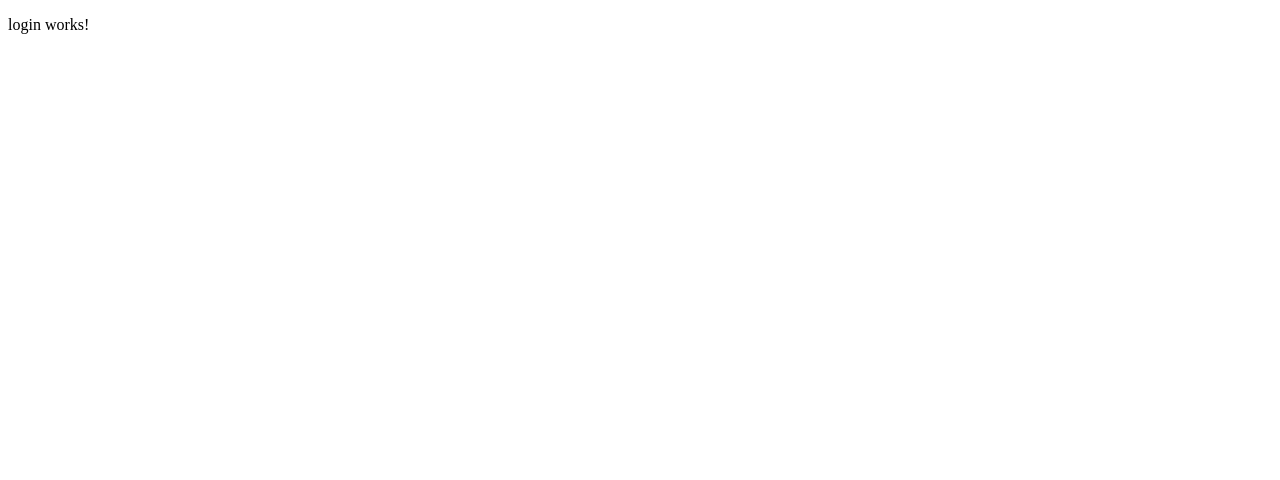
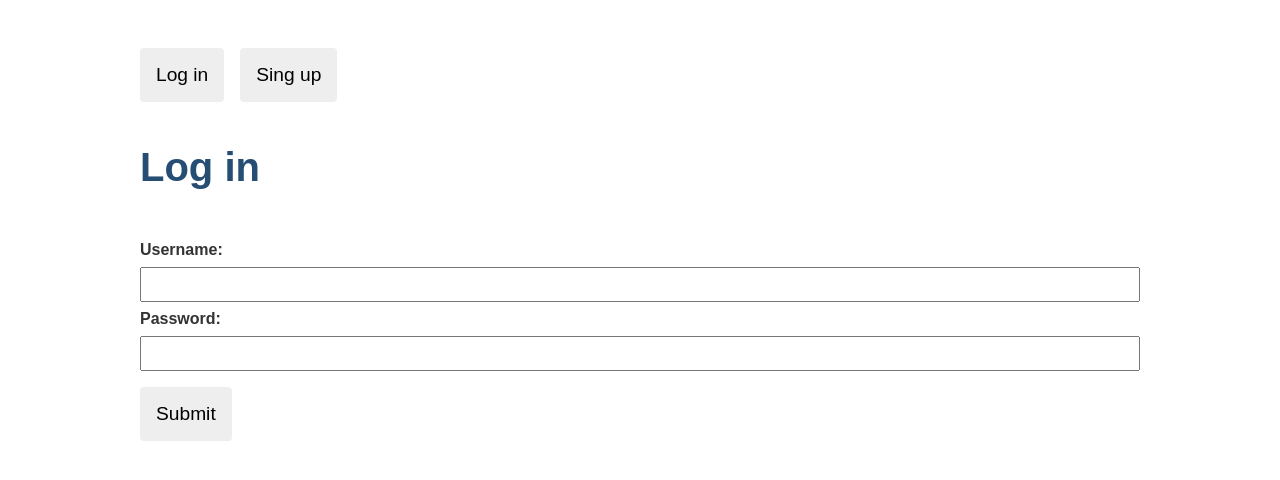
Before and after one commit to Projektesanas-projekts/PrintOrderScheduling.Web, an Angular app in the folder ClientApp/: page /login in a window 1280 px wide. Shown: the top 480 px of the page. Built offline with nearby package versions, Linux system fonts and the light colour scheme.

Commit message:
login page v1 (no validation)

```diff
--- a/ClientApp/src/app/app.module.ts
+++ b/ClientApp/src/app/app.module.ts
@@ -5,6 +5,8 @@ import { AppRoutingModule } from './app-routing.module';
 import { AppComponent } from './app.component';
 import { DashboardComponent } from './modules/dashboard/presentation/dashboard.component';
 import { LoginComponent } from './modules/login/presentation/login.component';
+import { HttpClientModule } from '@angular/common/http';
+import { ReactiveFormsModule } from '@angular/forms';
 
 @NgModule({
   declarations: [
@@ -14,7 +16,9 @@ import { LoginComponent } from './modules/login/presentation/login.component';
   ],
   imports: [
     BrowserModule,
-    AppRoutingModule
+    AppRoutingModule,
+    HttpClientModule,
+    ReactiveFormsModule
   ],
   providers: [],
   bootstrap: [AppComponent]
--- /dev/null
+++ b/ClientApp/src/app/modules/login/data/login.service.ts
@@ -0,0 +1,28 @@
+import { HttpClient, HttpHeaders, HttpParams } from '@angular/common/http';
+import { Injectable } from '@angular/core';
+import { BehaviorSubject, Observable } from 'rxjs';
+
+@Injectable({
+  providedIn: 'root'
+})
+export class LoginService {
+
+  private isLoginSuccessful = new BehaviorSubject<boolean>(false);
+  isLoginSuccessful$: Observable<boolean> = this.isLoginSuccessful.asObservable();
+
+  constructor(
+    private http: HttpClient
+  ) { }
+
+  registerUser(username: any, password: any): void {
+    // TODO: Comment out and try when CORS is done
+    // const url = "hiype.id.lv:8080/api/user/create"
+    // const body = new HttpParams()
+    //     .set('username', username)
+    //     .set('password', password);
+    //   this.http.post<any>(url, body.toString()).subscribe((response: boolean) => {
+    //     console.log(response);
+    //   });
+    console.log(username + " " + password);
+  }
+}
--- a/ClientApp/src/app/modules/login/presentation/login.component.html
+++ b/ClientApp/src/app/modules/login/presentation/login.component.html
@@ -1 +1,37 @@
-<p>login works!</p>
+<nav>
+    <button type="button" (click)="isRegistrationForm = false">Log in</button>
+    <button type="button" (click)="isRegistrationForm = true">Sing up</button>
+</nav>
+
+<div *ngIf="!isRegistrationForm">
+    <h1>Log in</h1>
+    <form [formGroup]="profileForm">
+
+        <label for="first-name">Username: </label>
+        <input id="first-name" type="text" formControlName="username">
+
+        <label for="last-name">Password: </label>
+        <input id="last-name" type="text" formControlName="password">
+
+      </form>
+</div>
+
+<div *ngIf="isRegistrationForm">
+    <h1>Register new user</h1>
+    <form [formGroup]="profileForm">
+
+        <label for="first-name">Username: </label>
+        <input id="first-name" type="text" formControlName="username">
+
+        <label for="last-name">Password: </label>
+        <input id="last-name" type="text" formControlName="password">
+
+        <label for="last-name">Confirm password: </label>
+        <input id="last-name" type="text" formControlName="password">
+
+      </form>
+</div>
+
+<div>
+    <button type="button" (click)="submitForm()">Submit</button>
+</div>
--- a/ClientApp/src/app/modules/login/presentation/login.component.scss
+++ b/ClientApp/src/app/modules/login/presentation/login.component.scss
@@ -0,0 +1,9 @@
+form {
+    padding-top: 1rem;
+  }
+
+  label {
+    display: block;
+    margin: .5em 0;
+    font-weight: bold;
+  }
--- a/ClientApp/src/app/modules/login/presentation/login.component.ts
+++ b/ClientApp/src/app/modules/login/presentation/login.component.ts
@@ -1,10 +1,30 @@
 import { Component } from '@angular/core';
+import { FormControl, FormGroup } from '@angular/forms';
+import { LoginService } from '../data/login.service';
 
 @Component({
   selector: 'app-login',
   templateUrl: './login.component.html',
-  styleUrls: ['./login.component.scss']
+  styleUrls: ['./login.component.scss'],
 })
 export class LoginComponent {
 
+  isRegistrationForm: boolean = false;
+
+  profileForm = new FormGroup({
+    username: new FormControl(''),
+    password: new FormControl(''),
+  });
+
+  constructor(
+    private loginService: LoginService
+  ) {
+
+  }
+
+  submitForm(): void {
+    console.warn(this.profileForm.value);
+    this.loginService.registerUser(this.profileForm.controls.username.getRawValue(),this.profileForm.controls.password.getRawValue())
+  }
+
 }
--- a/ClientApp/src/styles.scss
+++ b/ClientApp/src/styles.scss
@@ -1 +1,81 @@
-/* You can add global styles to this file, and also import other style files */
+* {
+    font-family: Arial, Helvetica, sans-serif;
+  }
+  h1 {
+    color: #264D73;
+    font-size: 2.5rem;
+  }
+  h2, h3 {
+    color: #444;
+    font-weight: lighter;
+  }
+  h3 {
+    font-size: 1.3rem;
+  }
+  body {
+    padding: .5rem;
+    max-width: 1000px;
+    margin: auto;
+  }
+  @media (min-width: 600px) {
+    body {
+      padding: 2rem;
+    }
+  }
+  body, input[text] {
+    color: #333;
+    font-family: Cambria, Georgia, serif;
+  }
+  a {
+    cursor: pointer;
+  }
+  button {
+    background-color: #eee;
+    border: none;
+    border-radius: 4px;
+    cursor: pointer;
+    color: black;
+    font-size: 1.2rem;
+    padding: 1rem;
+    margin-right: 1rem;
+    margin-bottom: 1rem;
+    margin-top: 1rem;
+  }
+  button:hover {
+    background-color: black;
+    color: white;
+  }
+  button:disabled {
+    background-color: #eee;
+    color: #aaa;
+    cursor: auto;
+  }
+
+  /* Navigation link styles */
+  nav a {
+    padding: 5px 10px;
+    text-decoration: none;
+    margin-right: 10px;
+    margin-top: 10px;
+    display: inline-block;
+    background-color: #e8e8e8;
+    color: #3d3d3d;
+    border-radius: 4px;
+  }
+
+  nav a:hover {
+    color: white;
+    background-color:  #42545C;
+  }
+  nav a.active {
+    background-color: black;
+    color: white;
+  }
+  hr {
+    margin: 1.5rem 0;
+  }
+  input[type="text"] {
+    box-sizing: border-box;
+    width: 100%;
+    padding: .5rem;
+  }
```
Also changed, not shown: 1 other file (tests, documents, lock files or other folders).
